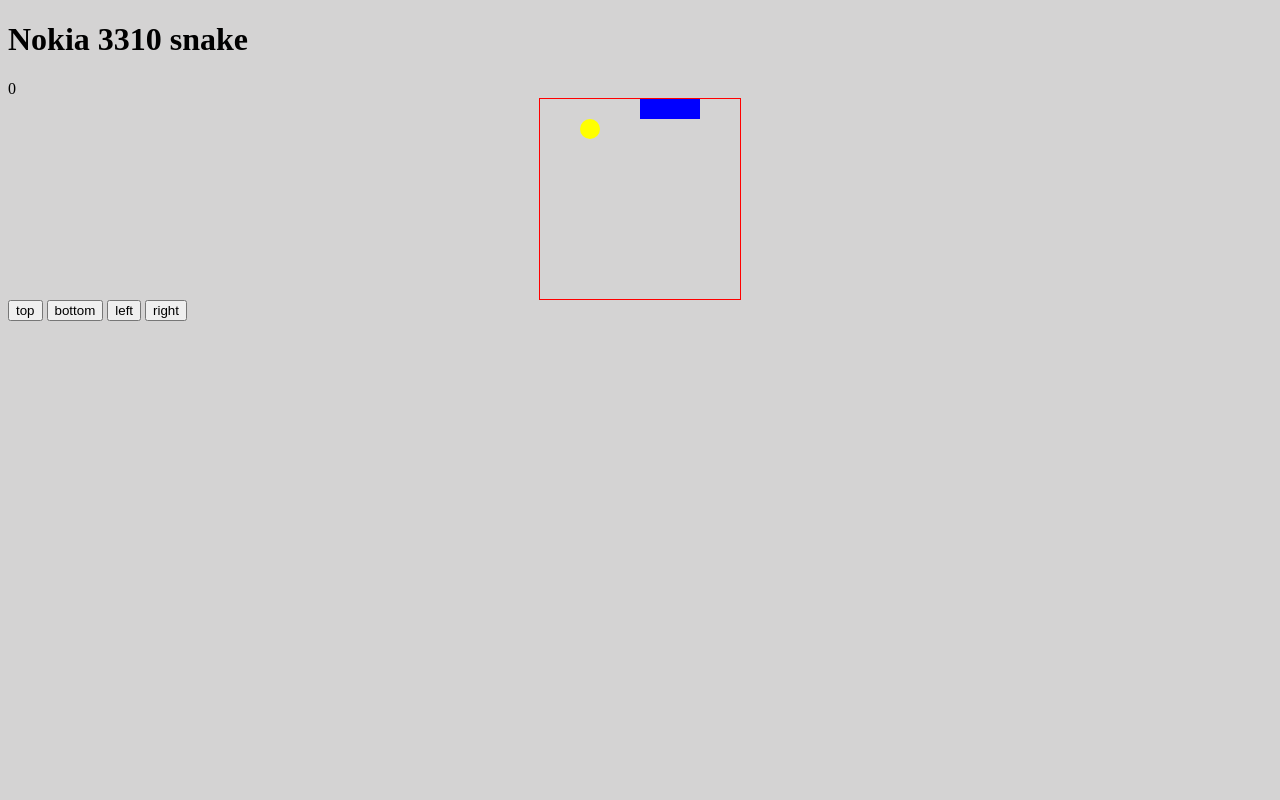
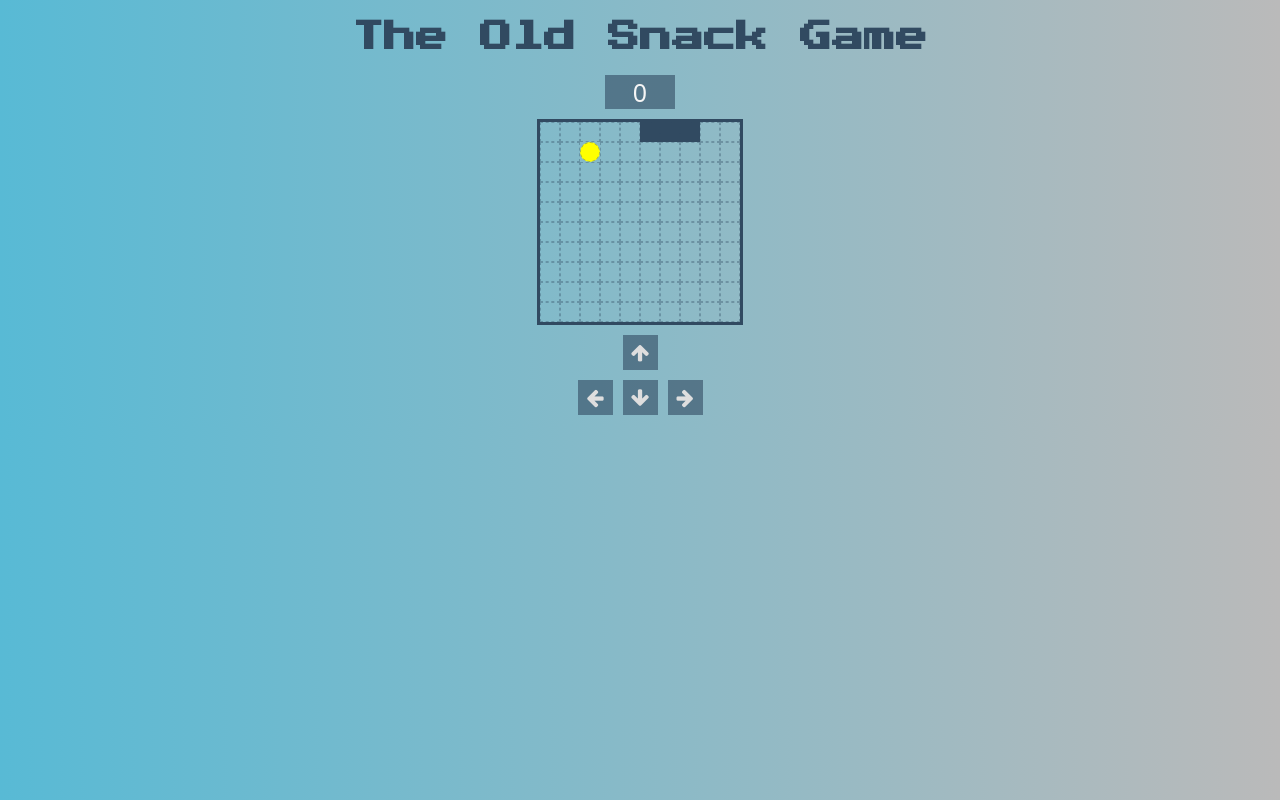
Before and after one commit to criscaldeiraa/snake-game, a plain HTML site: page snakegame.html in a window 1280 px wide. Drawn offline with Linux system fonts and the light colour scheme.

Commit message:
finalizing app

```diff
--- a/script.js
+++ b/script.js
@@ -54,7 +54,7 @@
     let squares = document.querySelectorAll(".grid div");
     if (checkForHits(squares)) {
         // check if the snake hit the wall and restart the game
-        alert("you hit something");
+        // alert("you hit something");
         popup.style.display = "flex";
         return clearInterval(interval);
     } else {
--- a/snakegame.html
+++ b/snakegame.html
@@ -3,31 +3,40 @@
 <head>
     <meta charset="UTF-8">
     <meta name="viewport" content="width=device-width, initial-scale=1.0">
-    <title>Nokia 3310 Snack</title>
+    <title>Snack Game</title>
+    <link rel="preconnect" href="https://fonts.googleapis.com">
+    <link rel="preconnect" href="https://fonts.gstatic.com" crossorigin>
+    <link href="https://fonts.googleapis.com/css2?family=Press+Start+2P&display=swap" rel="stylesheet">
     <link rel="stylesheet" href="styles.css">
+    <link href="//netdna.bootstrapcdn.com/font-awesome/4.0.3/css/font-awesome.css" rel="stylesheet">
 </head>
 <body>
     <!-- TITLE -->
-    <h1>Nokia 3310 snake</h1>
+    <h1 class="title">The Old Snack Game</h1>
 
     <!-- SCORE DISPLAY -->
-    <div class="scoreDisplay"></div>
+    <div class="score">
+        <div class="scoreDisplay"></div>
+    </div>
 
     <!-- GAME SPACE 10x10 -->
     <div class="grid"></div>
 
     <!-- BUTTONS -> for phone users -->
     <div class="button">
-        <button class="top">top</button>
-        <button class="bottom">bottom</button>
-        <button class="left">left</button>
-        <button class="right">right</button>
+        <div class="key hidden"><i></i></div>
+        <div class="key top"><i class="fa fa-arrow-up" aria-hidden="true"></i></div>
+        <div class="key hidden"><i></i></div>
+        <div class="key left"><i class="fa fa-arrow-left"></i></div>
+        <div class="key bottom"><i class="fa fa-arrow-down"></i></div>
+        <div class="key right"><i class="fa fa-arrow-right"></i></div>
     </div>
 
     <!-- POP UP TO PLAY AGAIN -->
     <div class="popup">
-        <button class="playAgain">play Again</button>
+        <button class="playAgain">Play Again!</button>
     </div>
+
 
 </body>
 <script src="script.js"></script>
--- a/styles.css
+++ b/styles.css
@@ -1,11 +1,19 @@
 body {
-    background: rgb(212, 211, 211);
+    background: linear-gradient(to right, #58bad5, #bababa);;
+    height: 100%;
+    font-family: system-ui;
+}
+
+.title {
+    font-family: 'Press Start 2P', system-ui;
+    color: rgb(49, 74, 97);
+    text-align: center;
 }
 
 .grid {
     width: 200px;
     height: 200px;
-    border: 1px solid red;
+    border: 3px solid rgb(49, 74, 97);
     margin: 0 auto;
     display: flex;
     flex-wrap: wrap;
@@ -14,12 +22,12 @@
 .grid div {
     width: 20px;
     height: 20px;
-    /*border:1px black solid;
-    box-sizing:border-box*/
+    border:1px rgba(49, 74, 97, 35%) dashed;
+    box-sizing:border-box;
 }
 
 .snake {
-    background: blue;
+    background: rgb(49, 74, 97);
 }
 
 .apple {
@@ -27,14 +35,75 @@
     border-radius: 20px;
 }
 
+/* SCORE */
+.score {
+    width: 100%;
+    margin-top: 5px;
+    margin-bottom: 10px;
+}
+
+.scoreDisplay {
+    background: rgba(49, 74, 97, 0.6);
+    font-size: 25px;
+    color: whitesmoke;
+    text-align: center;
+    width: 70px;
+    margin: auto;
+}
+
+/* CONTROL BUTTONS */
+.button {
+    font-family: 'Lato', sans-serif;
+    text-align: center;
+    width: 125px;
+    height: 80px;
+    display: grid;
+    grid-template-columns: 35px 35px 35px;
+    gap: 10px;
+    margin: 10px auto;
+    align-items: center;
+}
+
+.key {
+    cursor: pointer;
+    width: 25px;
+    height: 25px;
+    padding: 5px;
+    text-align: center;
+    background: rgba(49, 74, 97, 0.6);
+    color: #dedede;
+    font-size: 20px;
+    transition: all .05s linear;
+    &:active {
+        text-shadow: 0 0 10px whitesmoke, 0 0 10px whitesmoke, 0 0 20px whitesmoke;
+        transform: translate(0, 1px);
+    }
+    user-select: none;
+}
+
+.hidden {
+    background: none;
+    font: none;
+    cursor: default;
+}
+
+.pressed {
+    text-shadow: 0 0 10px white;
+    transform: translate(0, 1px);
+}
+
+/* PLAY AGAIN BUTTON */
 .popup {
-    background: rgb(32, 31, 31);
-    width: 100px;
-    height: 100px;
-    position: fixed;
-    top: 100px;
-    left: 100px;
+    margin-top: 5px;
     display: flex;
     justify-content: center;
     align-items: center;
 }
+
+.playAgain {
+    background: rgba(49, 74, 97, 0.6);
+    width: 100px;
+    height: 30px;
+    border: none;
+    color: whitesmoke;
+}
```
